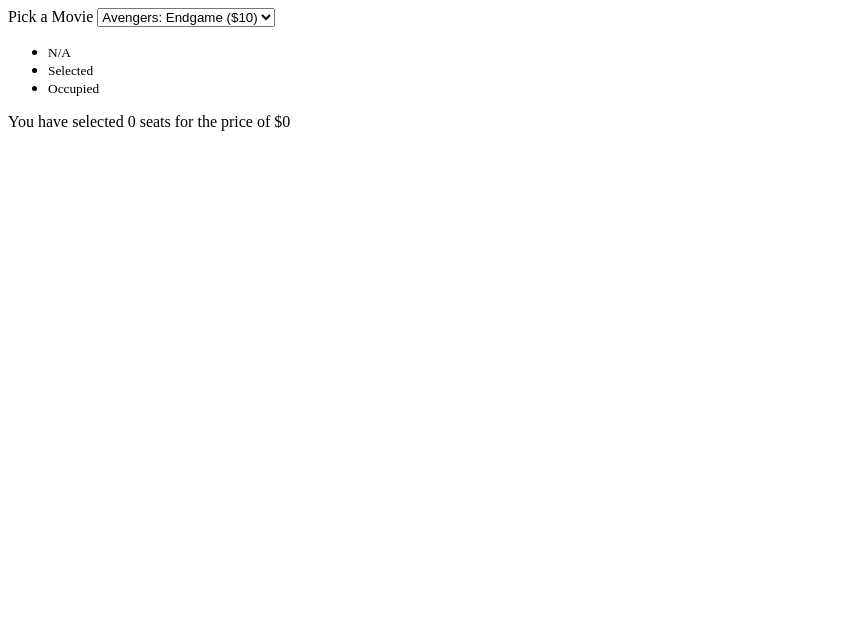
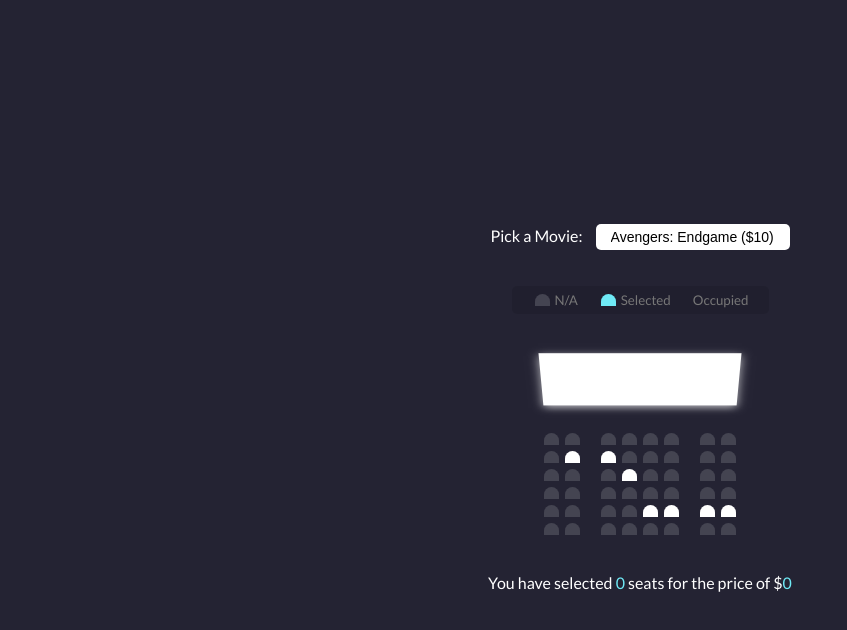
Before and after one commit to pricehome/Seat-Booker, a plain HTML site: page index.html in a window 1280 px wide. Shown: the whole page, without its empty margins (0-847 px from the left). Drawn offline with Linux system fonts and the light colour scheme.

Commit message:
style complete

```diff
--- a/index.html
+++ b/index.html
@@ -9,7 +9,7 @@
 	</head>
 	<body>
 		<div class="movie-container">
-			<label>Pick a Movie</label>
+			<label>Pick a Movie:</label>
 			<select id="movie">
 				<option value="10">Avengers: Endgame ($10)</option>
 				<option value="12">Joker ($12)</option>
--- a/style.css
+++ b/style.css
@@ -0,0 +1,115 @@
+@import url('https://fonts.googleapis.com/css?family=Lato&display=swap');
+
+* {
+	box-sizing: border-box;
+}
+
+body {
+	background-color: #242333;
+	color: #fff;
+	display: flex;
+	flex-direction: column;
+	align-items: center;
+	justify-content: center;
+	height: 100vh;
+	font-family: 'Lato', sans-serif;
+	margin: 0;
+}
+
+.movie-container {
+	margin: 20px 0;
+}
+
+.movie-container select {
+	background-color: #fff;
+	border: 0;
+	border-radius: 5px;
+	font-size: 14px;
+	margin-left: 10px;
+	padding: 5px 15px 5px 15px;
+	-moz-appearance: none;
+	-webkit-appearance: none;
+	appearance: none;
+}
+
+.container {
+	perspective: 1000px;
+	margin-bottom: 30px;
+}
+
+.seat {
+	background-color: #444451;
+	height: 12px;
+	width: 15px;
+	margin: 3px;
+	border-top-left-radius: 10px;
+	border-top-right-radius: 10px;
+}
+
+.seat.selected {
+	background-color: #6feaf6;
+}
+
+.seat.occupied {
+	background-color: #fff;
+}
+
+.seat:nth-of-type(2) {
+	margin-right: 18px;
+}
+
+.seat:nth-last-of-type(2) {
+	margin-left: 18px;
+}
+
+.seat:not(.occupied):hover {
+	cursor: pointer;
+	transform: scale(1.2);
+}
+
+.showcase .seat:not(.occupied):hover {
+	cursor: default;
+	transform: scale(1);
+}
+
+.showcase {
+	background: rgba(0, 0, 0, 0.1);
+	padding: 5px 10px;
+	border-radius: 5px;
+	color: #777;
+	list-style-type: none;
+	display: flex;
+	justify-content: space-between;
+}
+
+.showcase li {
+	display: flex;
+	align-items: center;
+	justify-content: center;
+	margin: 0 10px;
+}
+
+.showcase li small {
+	margin-left: 2px;
+}
+
+.row {
+	display: flex;
+}
+
+.screen {
+	background-color: #fff;
+	height: 70px;
+	width: 100%;
+	margin: 15px 0;
+	transform: rotateX(-45deg);
+	box-shadow: 0 3px 10px rgba(255, 255, 255, 0.7);
+}
+
+p.text {
+	margin: 5px 0;
+}
+
+p.text span {
+	color: #6feaf6;
+}
```
